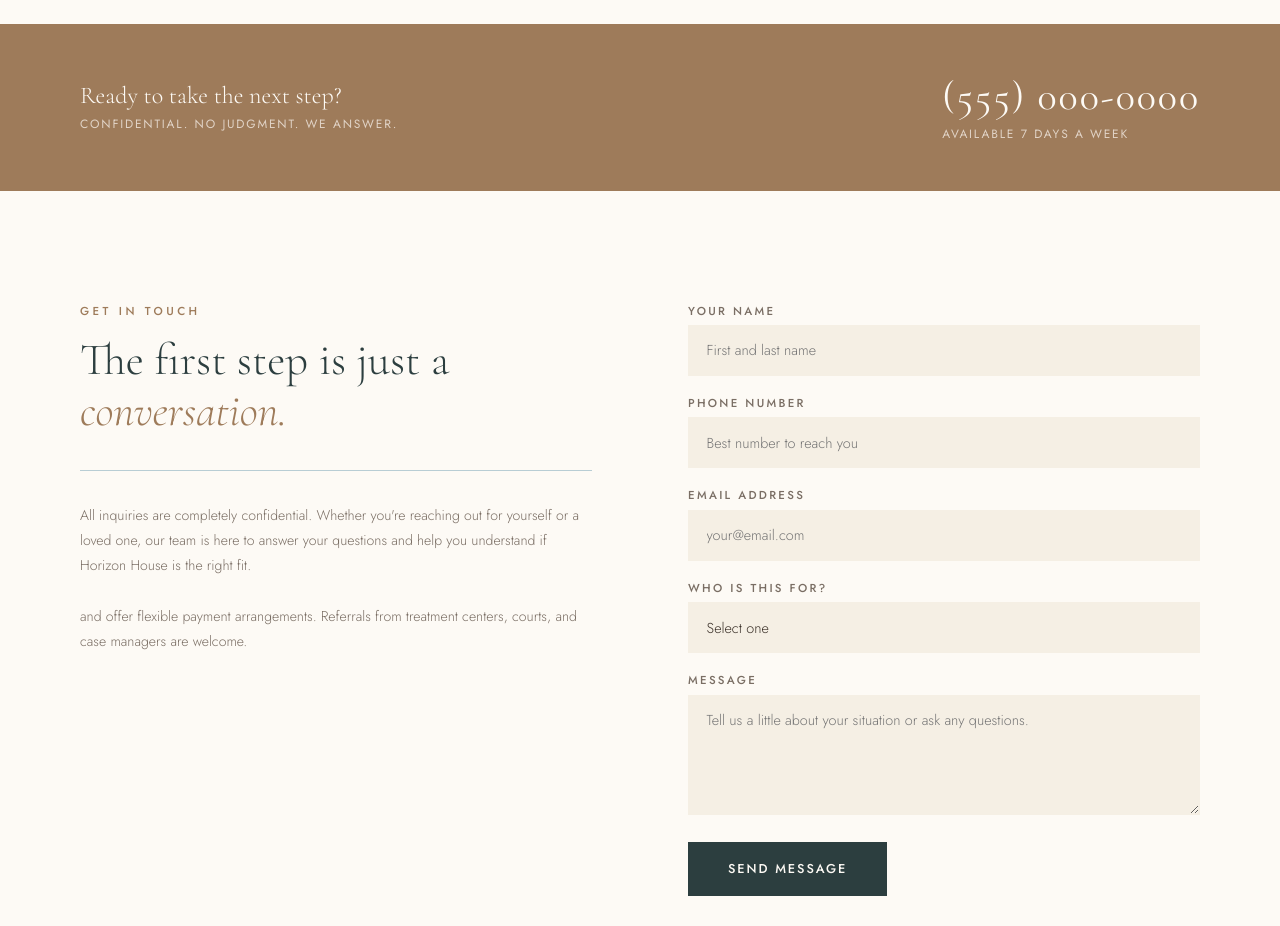
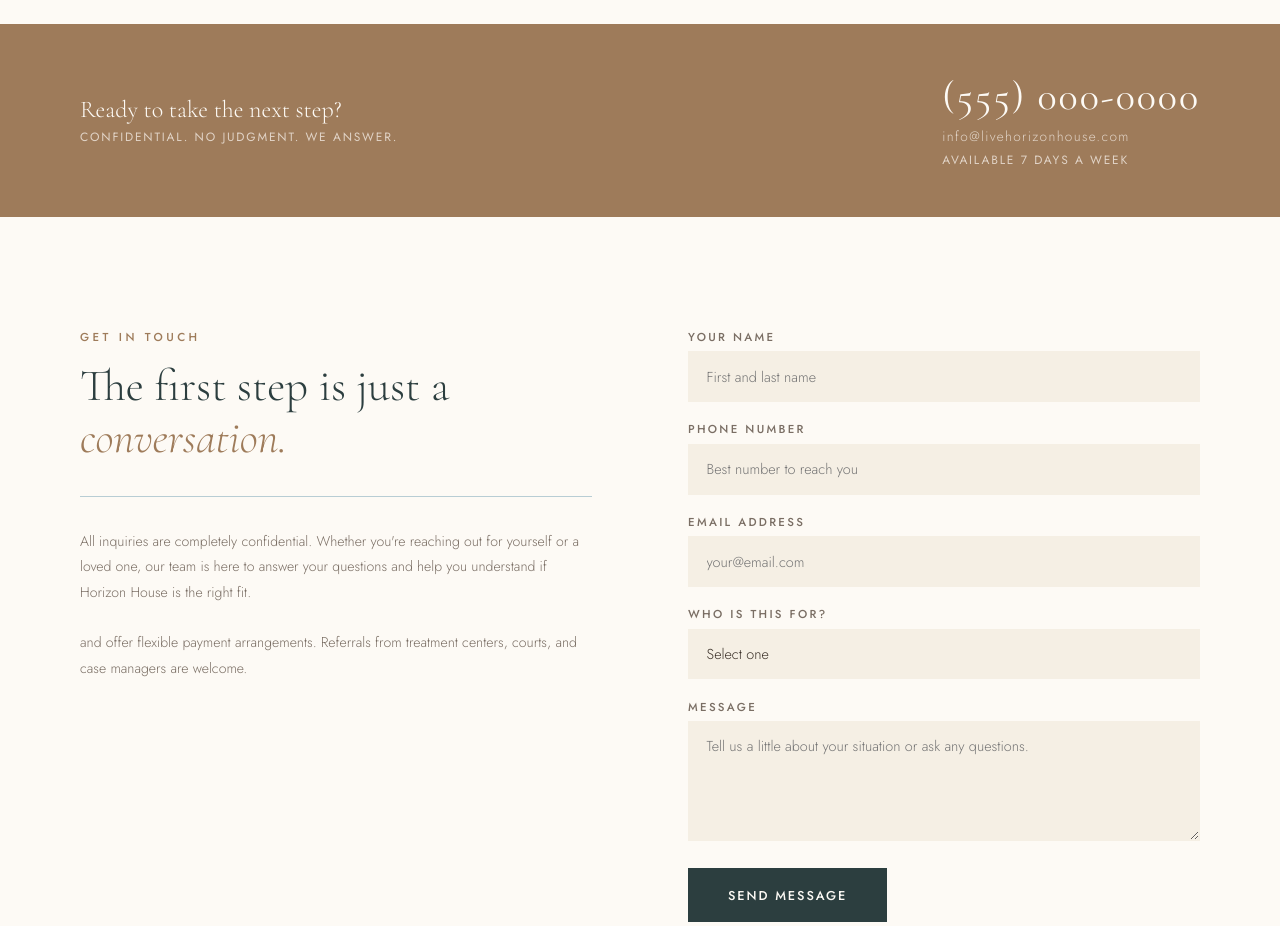
Before and after one commit to fatehahmad-222/livehorizon, a website: page index.html in a window 1280 px wide. Shown: the part 5020-5946 px from the top of the page. Drawn offline with nearby package versions, Linux system fonts and the light colour scheme.

Commit message:
Always save submission to DB even if Constant Contact fails

```diff
--- a/index.html
+++ b/index.html
@@ -1133,6 +1133,7 @@
   </div>
   <div>
     <a href="tel:+15550000000" class="phone-banner-number">(555) 000-0000</a>
+    <a href="mailto:info@livehorizonhouse.com" style="display:block; font-family:'Jost',sans-serif; font-size:0.85rem; font-weight:300; letter-spacing:0.1em; color:rgba(253,250,245,0.7); margin-top:0.4rem; text-decoration:none; transition:color 0.3s ease;">info@livehorizonhouse.com</a>
     <p class="phone-banner-sub">Available 7 days a week</p>
   </div>
 </div>
```
